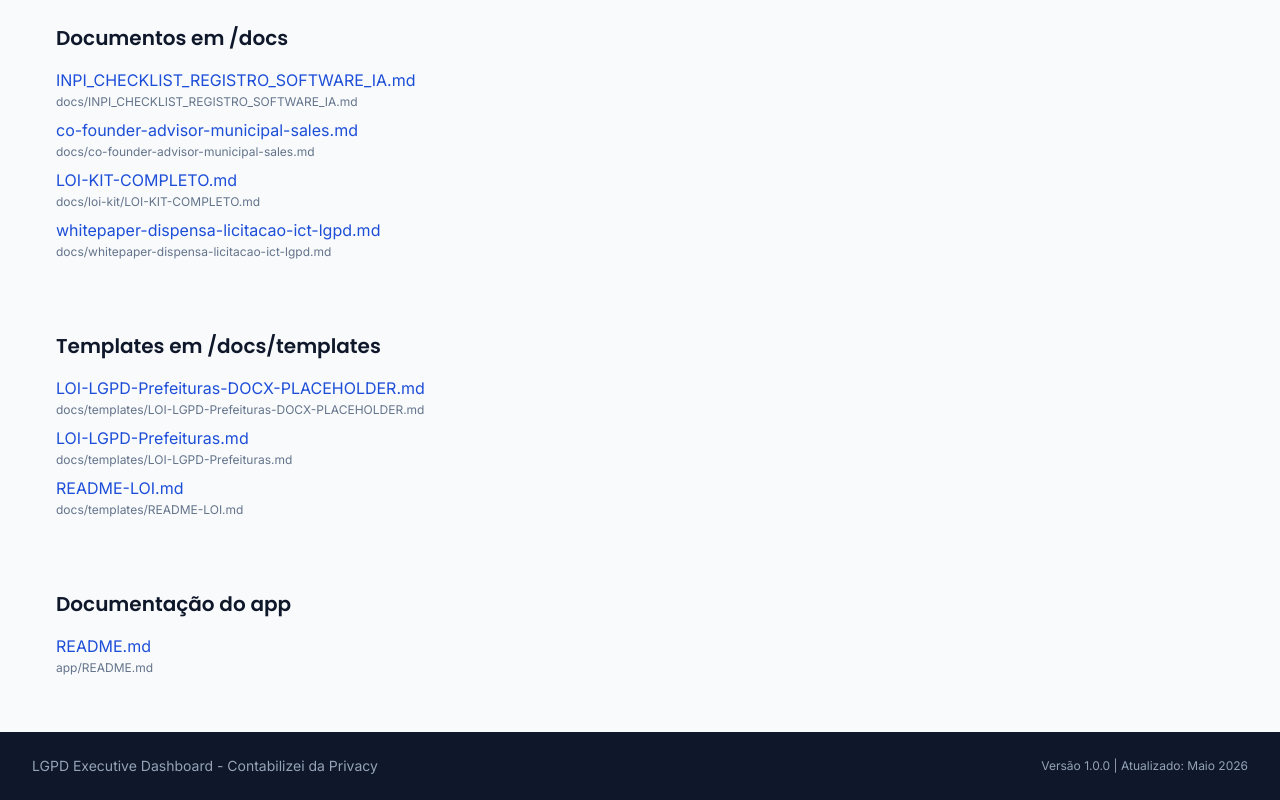
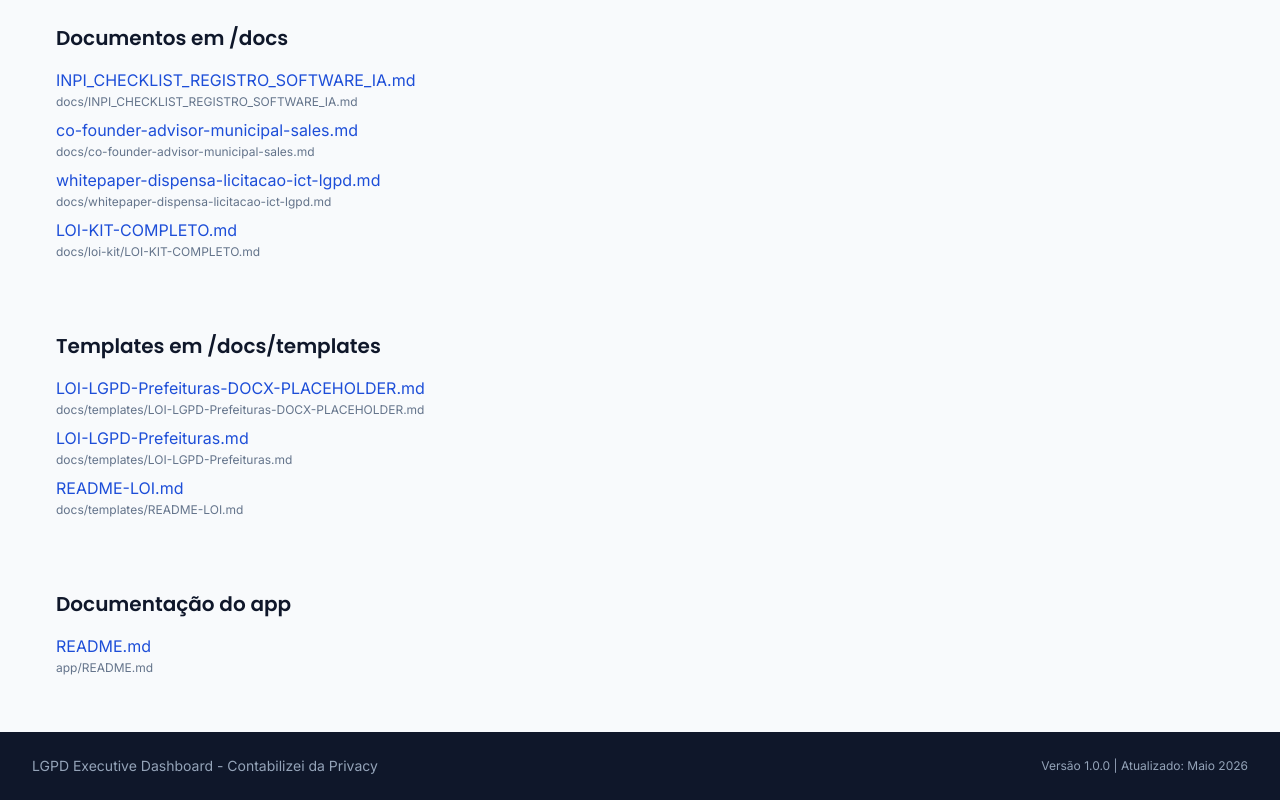
Before and after one commit to camillanapoles/lgpd-mkt-intel, a Vue app in the folder app/: page /wiki in a window 1280 px wide. Shown: the part 905-1705 px from the top of the page. Built offline with nearby package versions, Linux system fonts and the light colour scheme.

Commit message:
align wiki document order with docs page
Agent-Logs-Url: https://github.com/camillanapoles/lgpd-mkt-intel/sessions/a7f37ebd-046e-4520-8ad3-2c8fb58ca2f8

Co-authored-by: camillanapoles <40242992+camillanapoles@users.noreply.github.com>

```diff
--- a/app/src/pages/Wiki.vue
+++ b/app/src/pages/Wiki.vue
@@ -56,8 +56,8 @@ const docsBySection = [
     docs: [
       'docs/INPI_CHECKLIST_REGISTRO_SOFTWARE_IA.md',
       'docs/co-founder-advisor-municipal-sales.md',
-      'docs/loi-kit/LOI-KIT-COMPLETO.md',
-      'docs/whitepaper-dispensa-licitacao-ict-lgpd.md'
+      'docs/whitepaper-dispensa-licitacao-ict-lgpd.md',
+      'docs/loi-kit/LOI-KIT-COMPLETO.md'
     ]
   },
   {
```
